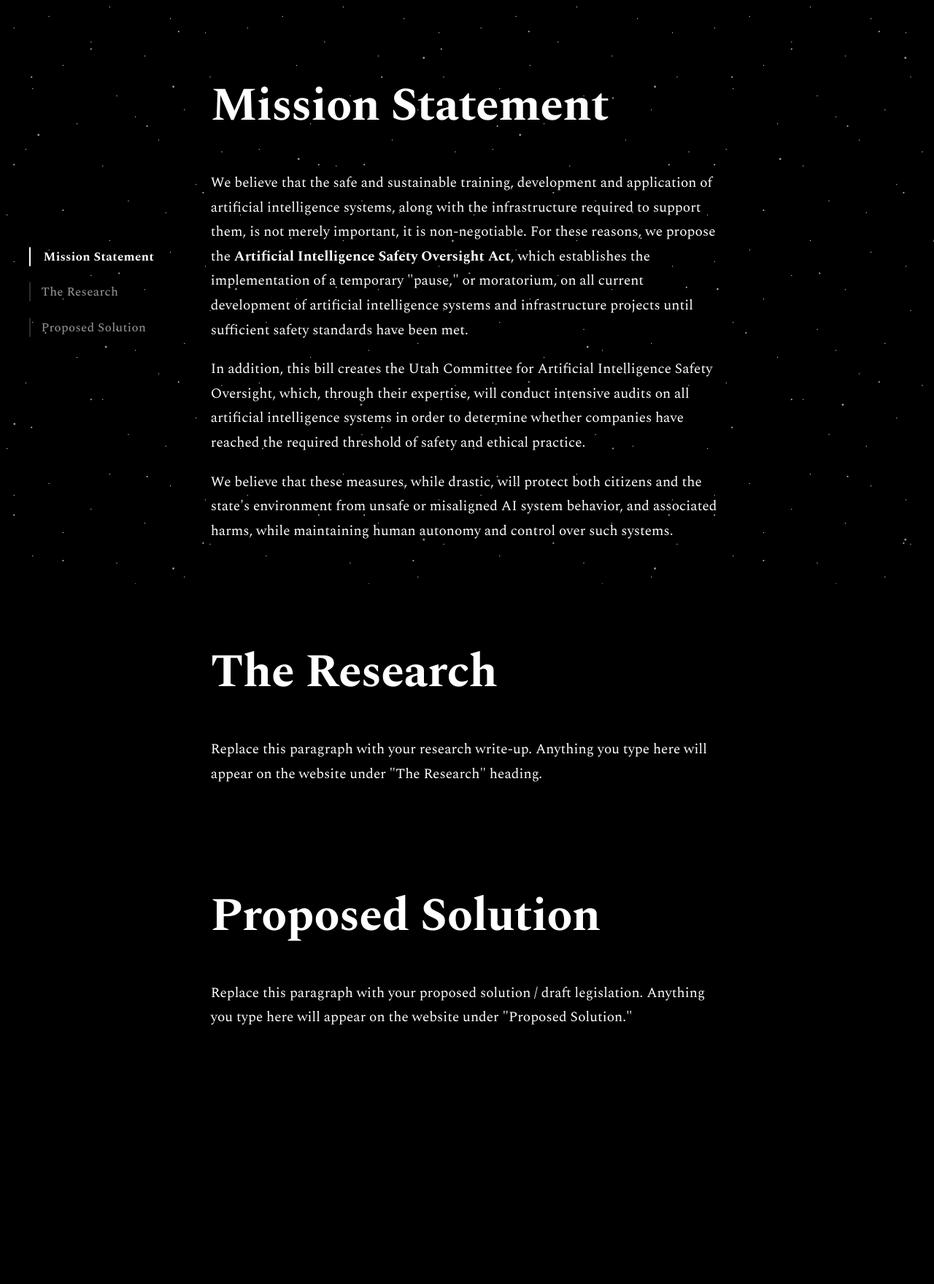
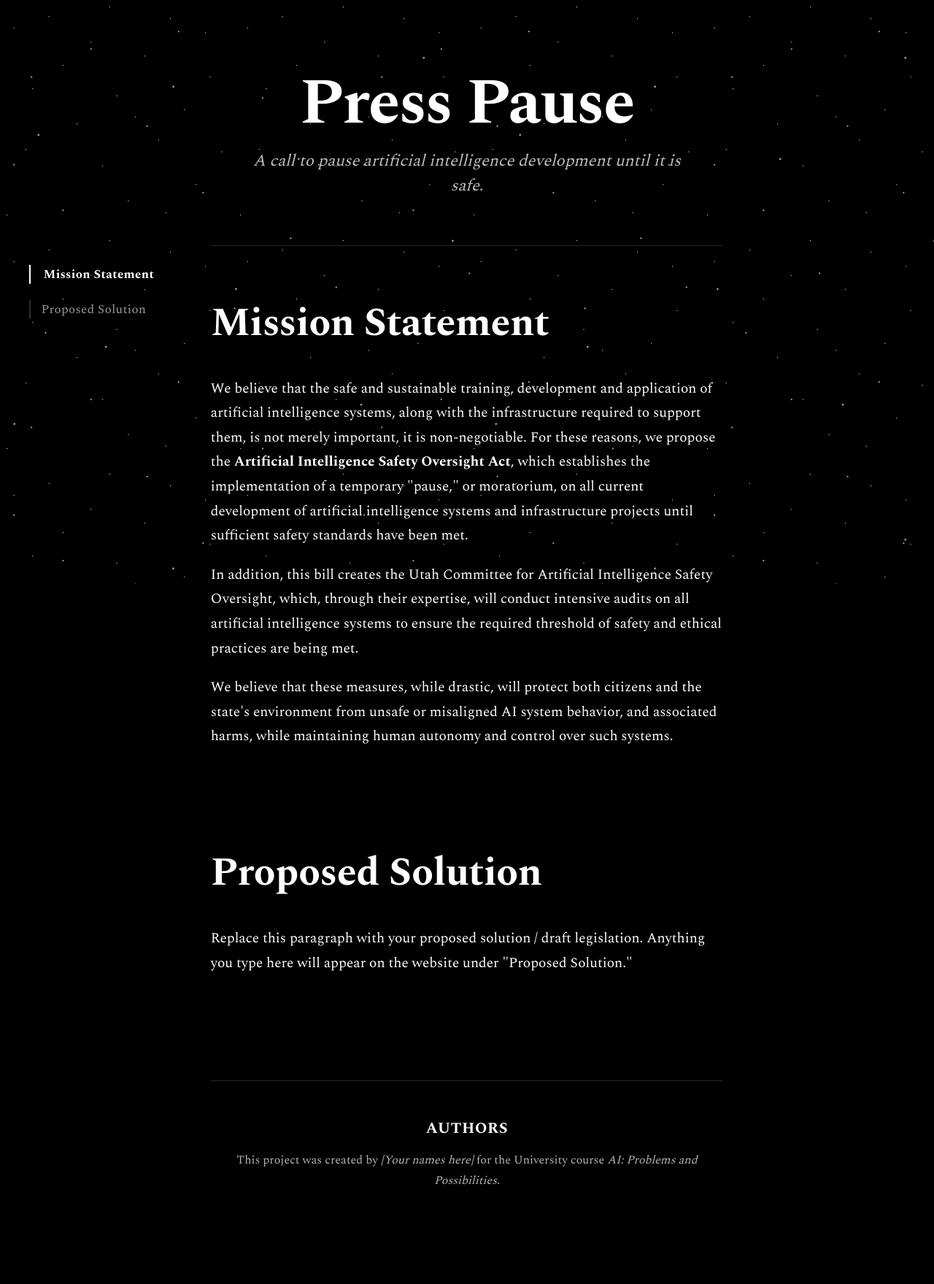
Before and after one commit to Jonesy37/Pause, a Flask app: page /mission in a window 1280 px wide. Shown: the whole page at 73% size. Before the commit the page ends 1404 px from the top, so only its background shows below. Run offline with Flask 3, Linux system fonts and the light colour scheme.

Commit message:
Remove research section, add title/tagline/authors, fix sidebar overlap

```diff
--- a/app.py
+++ b/app.py
@@ -6,12 +6,13 @@ Advocates for a pause on frontier AI development while we confront
 the risks of misalignment, loss of human life, and sustainability.
 
 The splash page greets visitors with a spinning Earth and a red
-"pause" button; pressing it enters the site at the mission page,
-which is a continuous-scroll document with three sections:
-Mission Statement, The Research, Proposed Solution.
+"pause" button; pressing it enters the mission page — a single
+continuous-scroll document with a title, tagline, two content
+sections (Mission Statement, Proposed Solution), and an authors
+block at the bottom.
 
-Section text lives in content/*.md — editable as plain text with
-no code changes needed. Save the file, refresh the page, done.
+All text lives in content/ — editable as plain text with no code
+changes needed. Save the file, refresh the page, done.
 """
 
 import re
@@ -46,6 +47,17 @@ def load_section(name: str) -> str:
     )
 
 
+def load_line(name: str, default: str = "") -> str:
+    """
+    Load content/<name>.txt as a single line of plain text.
+    Used for short fields like the page title and tagline.
+    """
+    txt_path = CONTENT_DIR / f"{name}.txt"
+    if not txt_path.exists():
+        return default
+    return txt_path.read_text(encoding="utf-8").strip()
+
+
 @app.route("/")
 def splash():
     """Splash page — spinning globe + red pause button."""
@@ -55,18 +67,23 @@ def splash():
 @app.route("/mission")
 def mission():
     """
-    Single-page continuous-scroll site: mission / research / solution.
-    All section text is read from the content/ folder on every request,
+    Single-page continuous-scroll site.
+    All text is re-read from the content/ folder on every request,
     so edits show up on a page refresh with no restart needed.
     """
     return render_template(
         "mission.html",
+        page_title=load_line("title", "Press Pause"),
+        page_tagline=load_line("tagline", ""),
         mission_html=load_section("mission"),
-        research_html=load_section("research"),
         solution_html=load_section("solution"),
+        authors_html=load_section("authors"),
     )
 
 
 if __name__ == "__main__":
+    # Local-dev entrypoint only. On Render, gunicorn imports the `app`
+    # object directly and this block never runs — so debug=True here
+    # only affects your machine, giving you template auto-reload.
     port = int(os.environ.get("PORT", 5001))
-    app.run(debug=False, host="0.0.0.0", port=port)
+    app.run(debug=True, host="0.0.0.0", port=port)
--- a/content/research.md
+++ b/content/authors.md
@@ -1,16 +1,17 @@
 <!--
 ========================================================================
-EDIT THIS FILE TO CHANGE "THE RESEARCH" SECTION OF THE WEBSITE.
+EDIT THIS FILE TO CHANGE THE AUTHORS SECTION AT THE BOTTOM OF THE PAGE.
 
 Just type normally. Tips:
   - Leave a blank line between paragraphs.
   - **two asterisks** make text bold.
   - *one asterisk* makes text italic.
-  - ## At the start of a line makes a smaller subheading.
   - - At the start of a line makes a bullet point.
 
 You don't need to touch any code. Save the file and refresh the page.
 ========================================================================
 -->
 
-Replace this paragraph with your research write-up. Anything you type here will appear on the website under "The Research" heading.
+## Authors
+
+This project was created by *[Your names here]* for the University course *AI: Problems and Possibilities*.
--- a/content/mission.md
+++ b/content/mission.md
@@ -15,6 +15,6 @@ You don't need to touch any code. Save the file and refresh the page.
 
 We believe that the safe and sustainable training, development and application of artificial intelligence systems, along with the infrastructure required to support them, is not merely important, it is non-negotiable. For these reasons, we propose the **Artificial Intelligence Safety Oversight Act**, which establishes the implementation of a temporary "pause," or moratorium, on all current development of artificial intelligence systems and infrastructure projects until sufficient safety standards have been met.
 
-In addition, this bill creates the Utah Committee for Artificial Intelligence Safety Oversight, which, through their expertise, will conduct intensive audits on all artificial intelligence systems in order to determine whether companies have reached the required threshold of safety and ethical practice.
+In addition, this bill creates the Utah Committee for Artificial Intelligence Safety Oversight, which, through their expertise, will conduct intensive audits on all artificial intelligence systems to ensure the required threshold of safety and ethical practices are being met.
 
 We believe that these measures, while drastic, will protect both citizens and the state's environment from unsafe or misaligned AI system behavior, and associated harms, while maintaining human autonomy and control over such systems.
--- /dev/null
+++ b/content/tagline.txt
@@ -0,0 +1 @@
+A call to pause artificial intelligence development until it is safe.
--- /dev/null
+++ b/content/title.txt
@@ -0,0 +1 @@
+Press Pause
--- a/static/style.css
+++ b/static/style.css
@@ -337,23 +337,85 @@ html {
     z-index: 1;
 }
 
+/* --- Page header (title + tagline) ----------------------------- */
+.page-header {
+    padding-bottom: 4rem;
+    border-bottom: 1px solid rgba(255, 255, 255, 0.15);
+    margin-bottom: 2rem;
+    text-align: center;
+}
+
+.page-title {
+    font-family: 'Spectral', Georgia, serif;
+    font-weight: 800;
+    font-size: clamp(3rem, 7vw, 5.5rem);
+    color: #fff;
+    letter-spacing: -0.02em;
+    line-height: 1.05;
+    margin-bottom: 1rem;
+}
+
+.page-tagline {
+    font-family: 'Spectral', Georgia, serif;
+    font-weight: 400;
+    font-style: italic;
+    font-size: clamp(1.1rem, 2vw, 1.4rem);
+    color: rgba(255, 255, 255, 0.75);
+    line-height: 1.5;
+    max-width: 620px;
+    margin: 0 auto;
+}
+
 .page-section {
     padding: 4rem 0;
     scroll-margin-top: 3rem;   /* offset for smooth-scroll anchors */
 }
 
-.page-section:first-child {
-    padding-top: 0;
+.page-section:first-of-type {
+    padding-top: 2rem;
 }
 
 .section-title {
     font-family: 'Spectral', Georgia, serif;
     font-weight: 800;
-    font-size: clamp(2.4rem, 5vw, 4rem);
+    font-size: clamp(2.2rem, 4.5vw, 3.4rem);
     color: #fff;
-    margin-bottom: 2.5rem;
+    margin-bottom: 2rem;
     letter-spacing: -0.01em;
 }
+
+/* --- Footer with author credits -------------------------------- */
+.page-footer {
+    margin-top: 5rem;
+    padding-top: 3rem;
+    border-top: 1px solid rgba(255, 255, 255, 0.15);
+    font-family: 'Spectral', Georgia, serif;
+    font-size: 1rem;
+    line-height: 1.7;
+    color: rgba(255, 255, 255, 0.7);
+    text-align: center;
+}
+
+.page-footer h2 {
+    font-family: 'Spectral', Georgia, serif;
+    font-weight: 700;
+    font-size: 1.3rem;
+    color: #fff;
+    margin-bottom: 0.75rem;
+    letter-spacing: 0.03em;
+    text-transform: uppercase;
+}
+
+.page-footer p {
+    margin-bottom: 0.5rem;
+}
+
+.page-footer p:last-child {
+    margin-bottom: 0;
+}
+
+.page-footer em { font-style: italic; }
+.page-footer strong { font-weight: 700; color: #fff; }
 
 /* --- Section body (rendered from markdown) --------------------- */
 .section-body {
@@ -410,17 +472,23 @@ html {
     color: #fff;
 }
 
-/* --- Responsive: collapse sidebar on narrow screens ------------ */
-@media (max-width: 900px) {
+/* --- Responsive: collapse sidebar before it can overlap text ---
+   At widths <= 1260px, the centered 760px content column gets close
+   enough to the fixed left sidebar that they overlap. Switch the
+   sidebar to a horizontal top-nav below that threshold. */
+@media (max-width: 1260px) {
     .side-nav {
         position: static;
         transform: none;
         padding: 2rem 1.5rem 0;
+        display: flex;
+        justify-content: center;
     }
     .side-nav ul {
         flex-direction: row;
-        gap: 1.5rem;
+        gap: 1.8rem;
         flex-wrap: wrap;
+        justify-content: center;
     }
     .side-nav a.nav-link {
         border-left: none;
@@ -433,6 +501,6 @@ html {
         border-bottom-color: #fff;
     }
     .mission {
-        padding-top: 2rem;
+        padding-top: 2.5rem;
     }
 }
--- a/templates/mission.html
+++ b/templates/mission.html
@@ -3,7 +3,7 @@
 <head>
     <meta charset="UTF-8">
     <meta name="viewport" content="width=device-width, initial-scale=1.0">
-    <title>Press Pause</title>
+    <title>{{ page_title }}</title>
     <link rel="preconnect" href="https://fonts.googleapis.com">
     <link rel="preconnect" href="https://fonts.gstatic.com" crossorigin>
     <link href="https://fonts.googleapis.com/css2?family=Spectral:wght@400;500;700;800&display=swap" rel="stylesheet">
@@ -19,32 +19,33 @@
     <nav class="side-nav" aria-label="Sections">
         <ul>
             <li><a href="#mission"  class="nav-link" data-target="mission">Mission Statement</a></li>
-            <li><a href="#research" class="nav-link" data-target="research">The Research</a></li>
             <li><a href="#solution" class="nav-link" data-target="solution">Proposed Solution</a></li>
         </ul>
     </nav>
 
     <main class="mission">
+        <header class="page-header">
+            <h1 class="page-title">{{ page_title }}</h1>
+            {% if page_tagline %}<p class="page-tagline">{{ page_tagline }}</p>{% endif %}
+        </header>
+
         <section id="mission" class="page-section">
-            <h1 class="section-title">Mission Statement</h1>
+            <h2 class="section-title">Mission Statement</h2>
             <div class="section-body">
                 {{ mission_html|safe }}
             </div>
         </section>
 
-        <section id="research" class="page-section">
-            <h1 class="section-title">The Research</h1>
-            <div class="section-body">
-                {{ research_html|safe }}
-            </div>
-        </section>
-
         <section id="solution" class="page-section">
-            <h1 class="section-title">Proposed Solution</h1>
+            <h2 class="section-title">Proposed Solution</h2>
             <div class="section-body">
                 {{ solution_html|safe }}
             </div>
         </section>
+
+        <footer class="page-footer">
+            {{ authors_html|safe }}
+        </footer>
     </main>
 
     <script>
```
